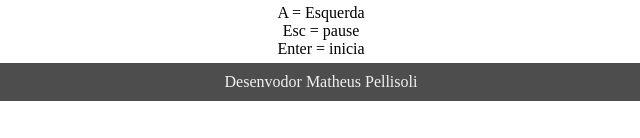
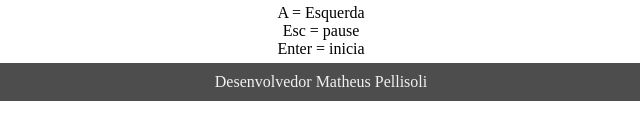
Before and after one commit to matheuspellisoli/snake.git.io, a plain HTML site: page index.html in a window 1280 px wide. Shown: the part 659-797 px from the top of the page, 319-959 px from the left. Drawn offline with Linux system fonts and the light colour scheme.

Commit message:
Update index.html

```diff
--- a/index.html
+++ b/index.html
@@ -31,7 +31,7 @@
        </div>
     </section>
         <footer>
-			Desenvodor Matheus Pellisoli
+			Desenvolvedor Matheus Pellisoli
 		</footer>
 
     <script src="main.js"c type="text/javascript"></script>
```
